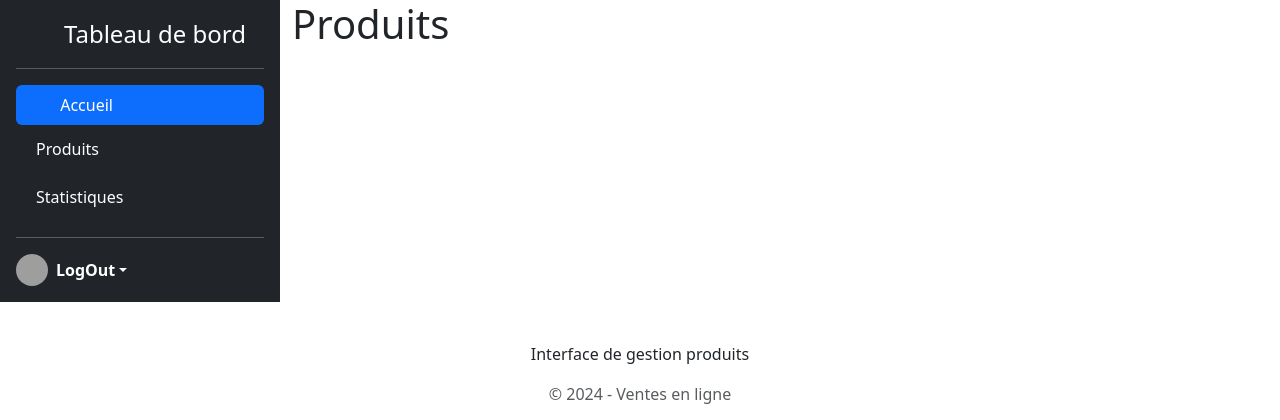
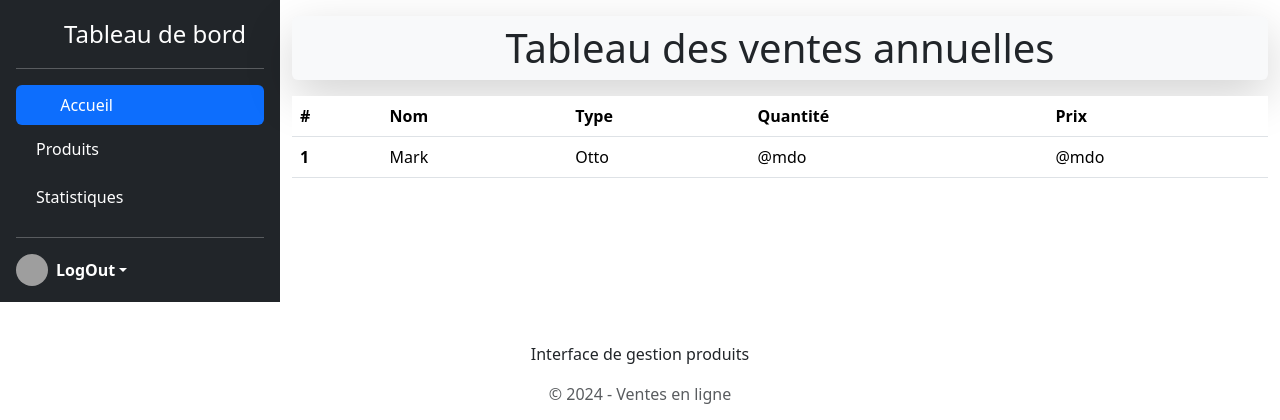
Before and after one commit to zeba79/MesVentesEnLigne, a PHP site: page /produits.php in a window 1280 px wide. Shown: the top 420 px of the page. Run offline with PHP 8.4, Linux system fonts and the light colour scheme; grey boxes are pictures that could not be loaded.

Commit message:
Création de la page produits

```diff
--- a/produits.php
+++ b/produits.php
@@ -1,9 +1,32 @@
 <?php
 require_once './templates/header.php';
+
 ?>
 
+
+
 <div class="container">
-    <h1>Produits</h1>
+    <h1 class="shadow-lg p-2 mb-3 mt-3 bg-body-tertiary rounded text-center">Tableau des ventes annuelles</h1>
+    <table class="table">
+  <thead>
+    <tr>
+      <th scope="col">#</th>
+      <th scope="col">Nom</th>
+      <th scope="col">Type</th>
+      <th scope="col">Quantité</th>
+      <th scope="col">Prix</th>
+    </tr>
+  </thead>
+  <tbody>
+    <tr>
+      <th scope="row">1</th>
+      <td>Mark</td>
+      <td>Otto</td>
+      <td>@mdo</td>
+      <td>@mdo</td>
+    </tr>
+  </tbody>
+</table>
 </div>
 
 
```
